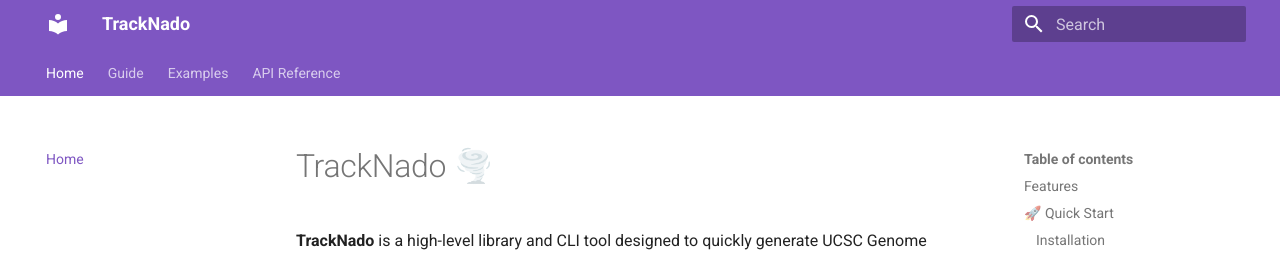
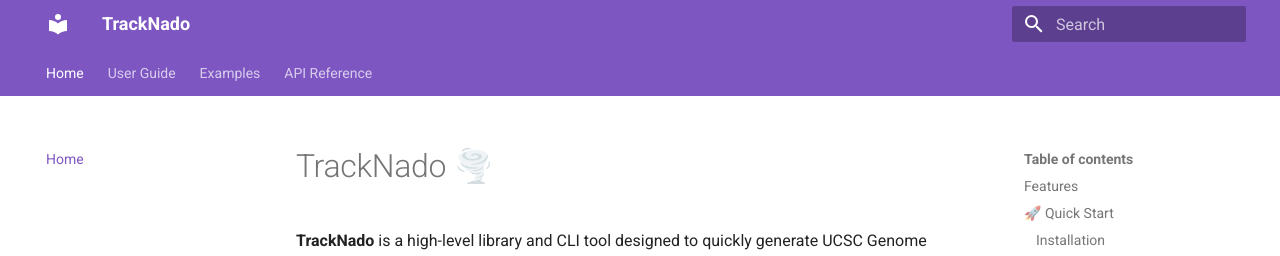
Before and after one commit to alsmith151/TrackNado, an MkDocs documentation site: the page built from docs/index.md, in a window 1280 px wide and 1196 px high. Shown: the top 256 px of the window. Built offline with MkDocs 1.6.1 and Material for MkDocs 9.7.7, drawn with Linux system fonts in a browser that asks for light colours.

Commit message:
docs: improve navigation and CI

```diff
--- a/mkdocs.yml
+++ b/mkdocs.yml
@@ -6,6 +6,9 @@
     accent: deep purple
   features:
     - navigation.tabs
+    - navigation.sections
+    - navigation.instant
+    - navigation.tracking
     - content.code.copy
 
 plugins:
@@ -16,9 +19,12 @@
           setup_commands:
             - import sys
             - sys.path.append(".")
+          options:
+            show_source: true
+            show_category_heading: true
 
 nav:
   - Home: index.md
-  - Guide: guide.md
+  - User Guide: guide.md
   - Examples: examples.md
   - API Reference: api.md
```
Also changed, not shown: 1 other file.
